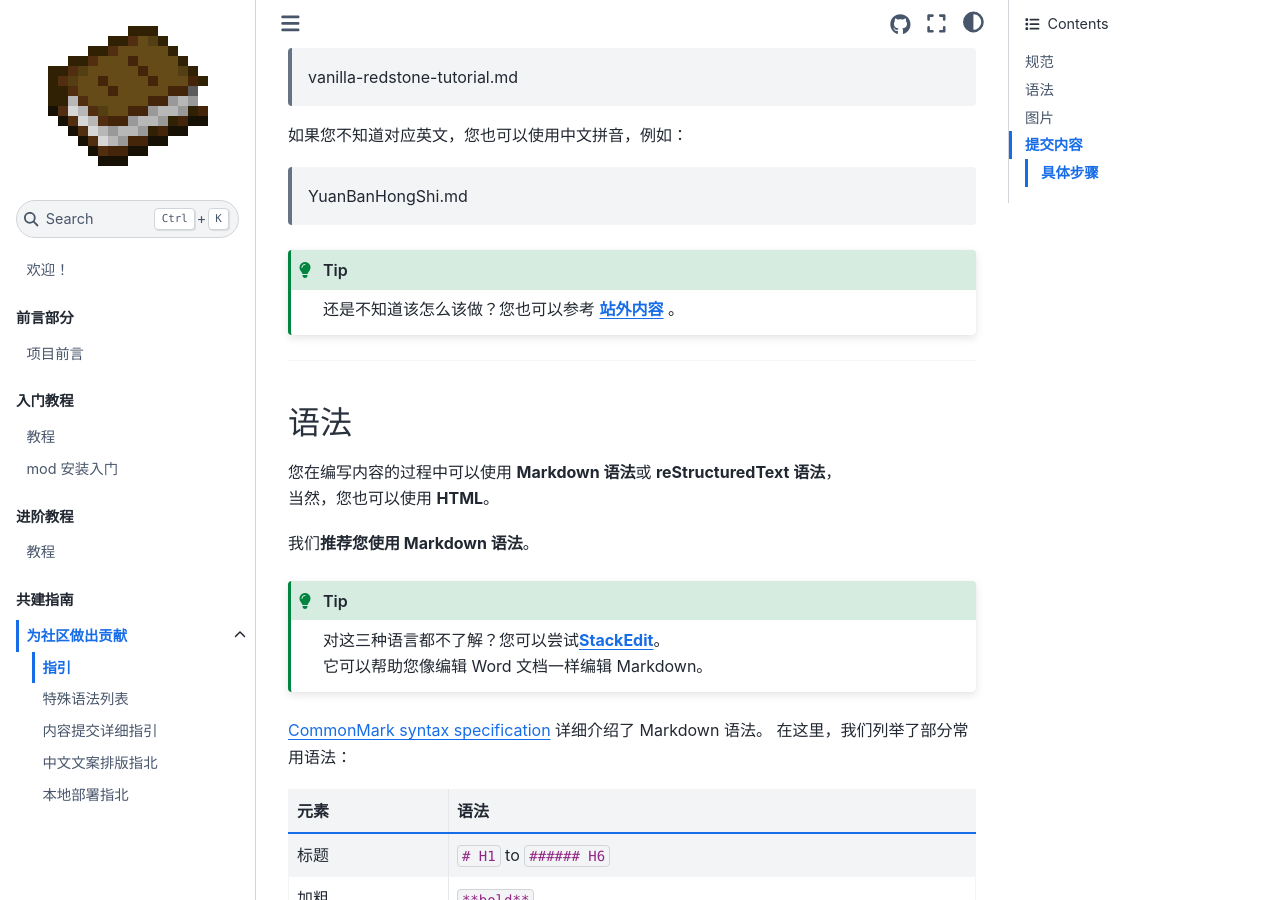
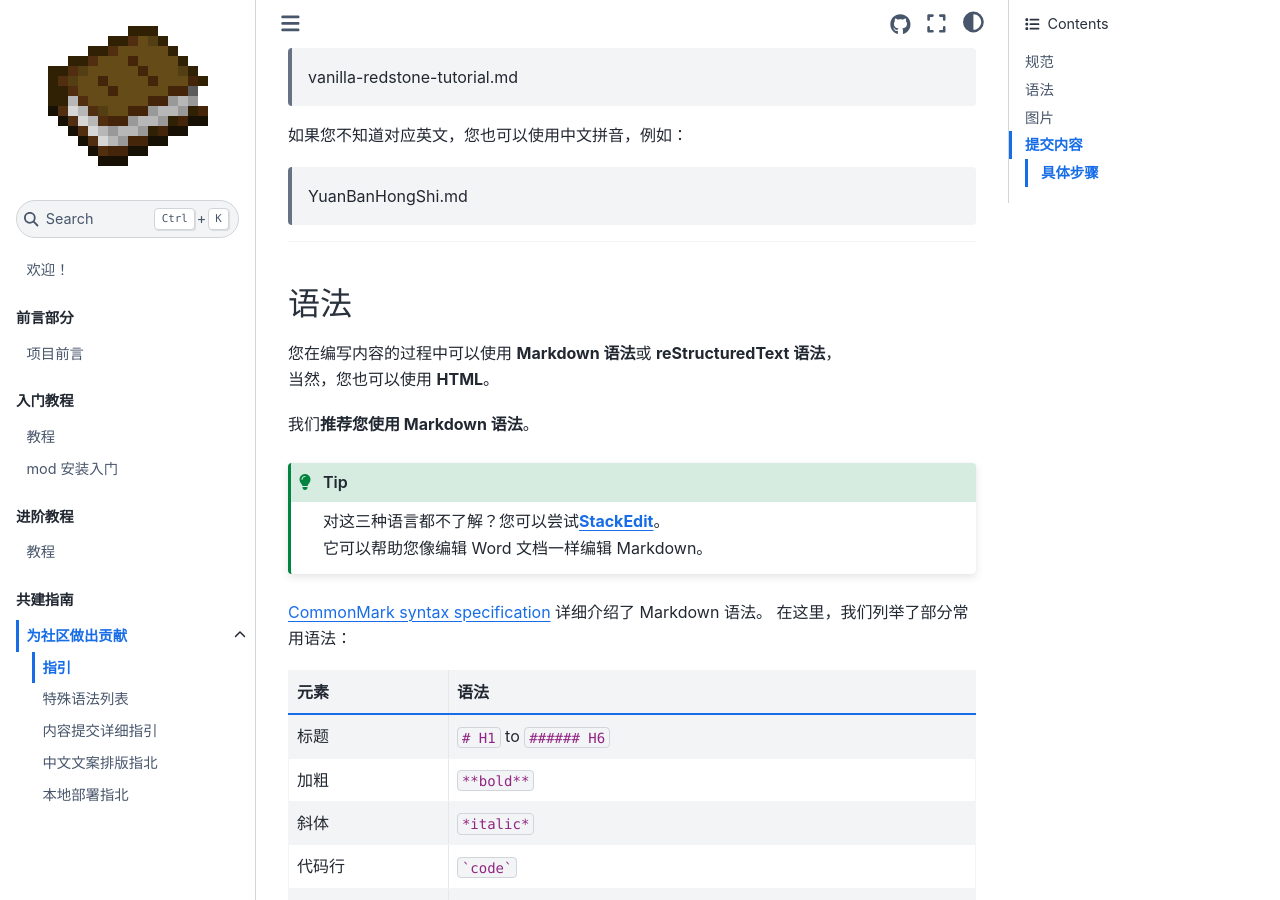
Before and after one commit to Lianmoe/Lianmoe-Tutorial, a Sphinx documentation site: the page built from docs/contributing/guide.md, in a window 1280 px wide and 900 px high, scrolled down 701 px. Built offline with Sphinx 7.4.7 and the Sphinx Book theme 1.1.4, drawn with Linux system fonts in a browser that asks for light colours; pages that are not in the unit, such as notebooks, are missing from menus.

Commit message:
Update guide.md

`````diff
--- a/docs/contributing/guide.md
+++ b/docs/contributing/guide.md
@@ -27,12 +27,6 @@
 如果您不知道对应英文，您也可以使用中文拼音，例如： <br>
 
 > YuanBanHongShi.md<br>
-
-
-
-````{tip}
-还是不知道该怎么该做？您也可以参考 [**站外内容**](https://learnku.com/docs/guide/wiki-composing/3959) 。
-````
 
 ***
 
`````
